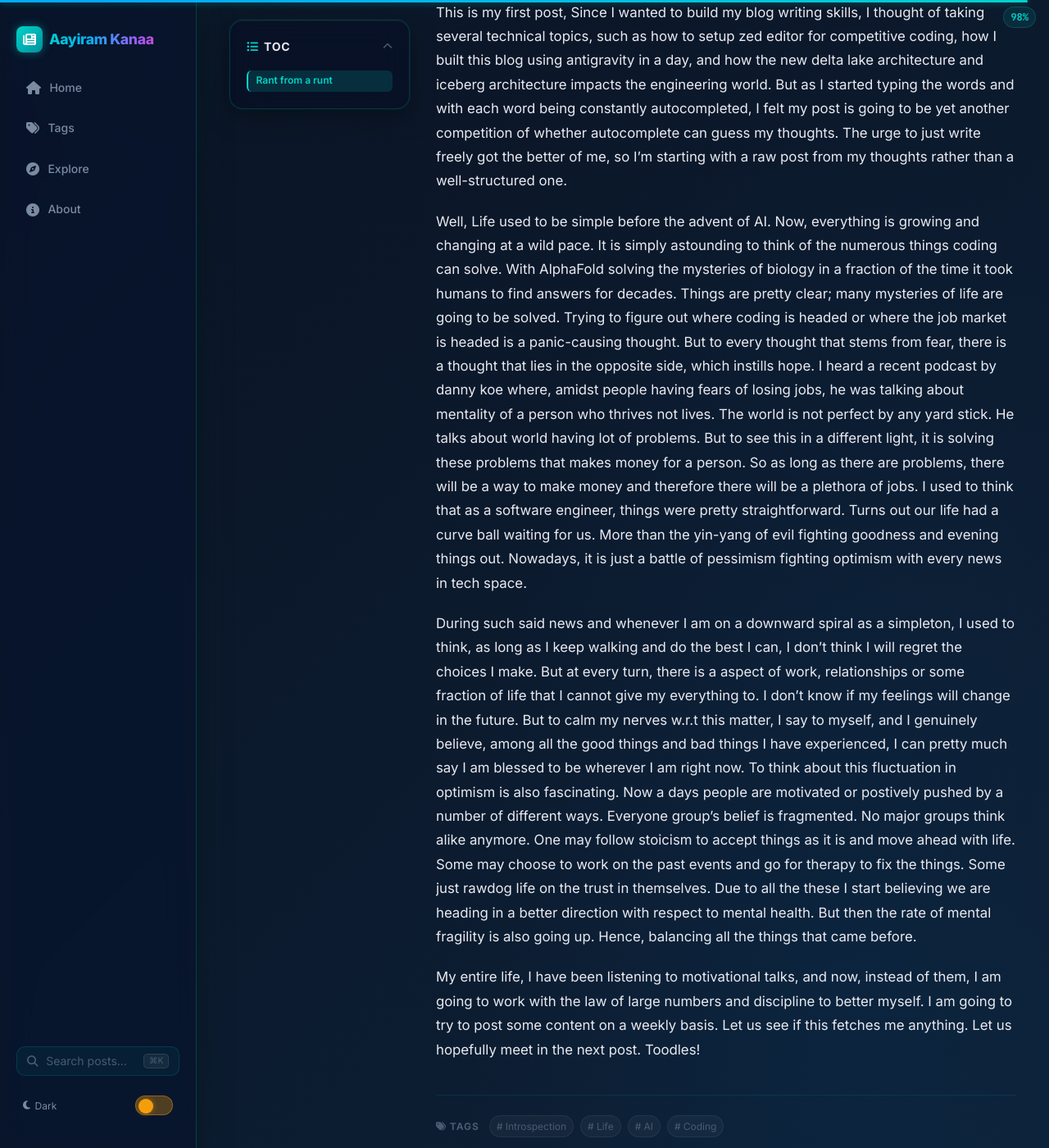
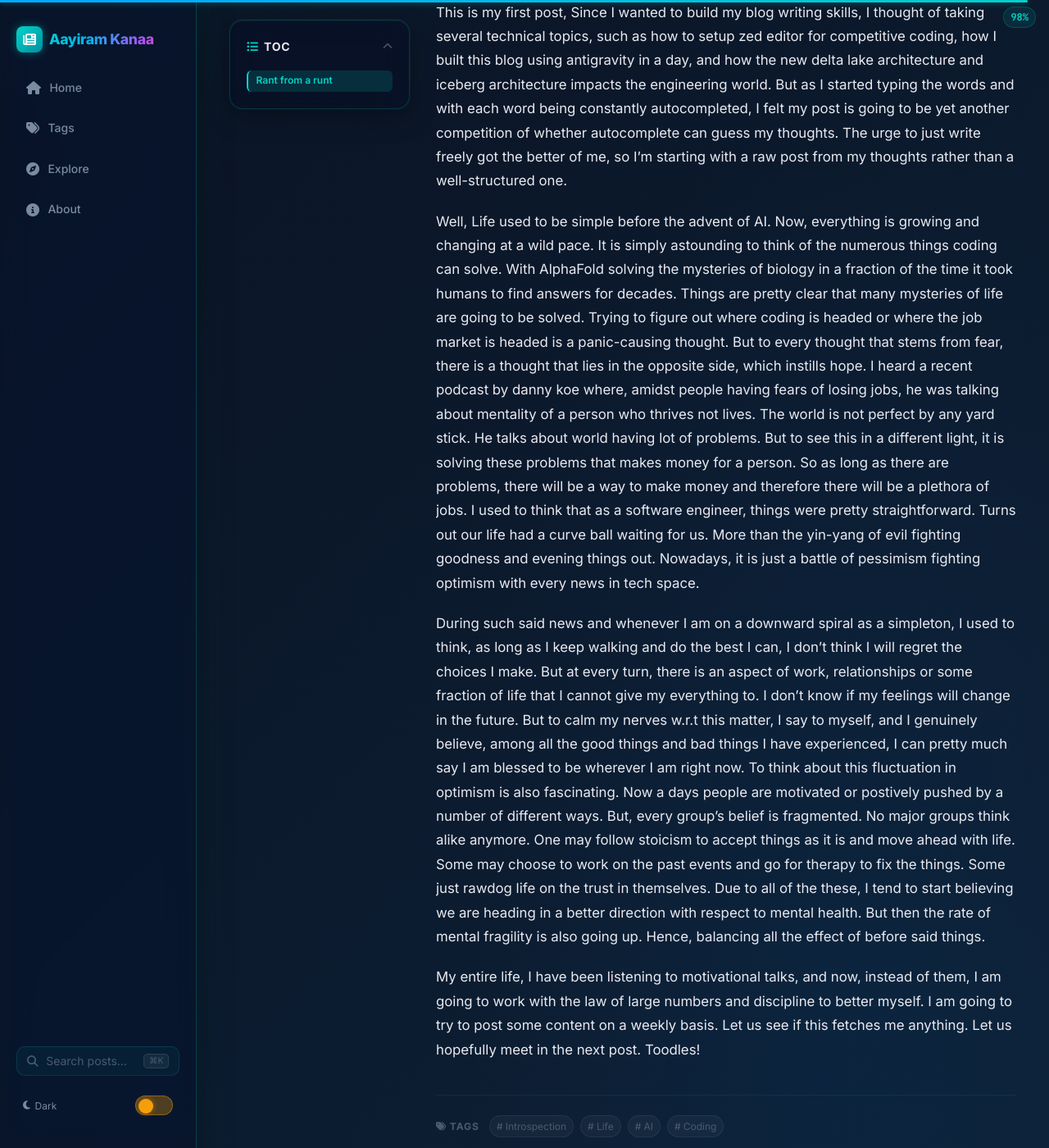
Before and after one commit to gokul0205/Aayiram_Kanaa, a Jekyll site: the page built from _posts/2026-02-28-Candid-musings.md, in a window 1280 px wide and 1400 px high, scrolled down 799 px. Shown: the whole window at 82% size. Built offline with Jekyll 4.4.1, drawn with Linux system fonts in a browser that asks for light colours; nearby versions of some CDN libraries.

Commit message:
grammatical corrections

```diff
--- a/_posts/2026-02-28-Candid-musings.md
+++ b/_posts/2026-02-28-Candid-musings.md
@@ -17,10 +17,10 @@ Life used to be simple back a decade, Things used to be simple, no autocompletes
 This is my first post, Since I wanted to build my blog writing skills, I thought of taking several technical topics, such as how to setup zed editor for competitive coding, how I built this blog using antigravity in a day, and how the new delta lake architecture and iceberg architecture impacts the engineering world. But as I started typing the words and with each word being constantly autocompleted, I felt my post is going to be yet another competition of whether autocomplete can guess my thoughts. The urge to just write freely got the better of me, so I'm starting with a raw post from my thoughts rather than a well-structured one.
 
 
-Well, Life used to be simple before the advent of AI. Now, everything is growing and changing at a wild pace. It is simply astounding to think of the numerous things coding can solve. With AlphaFold solving the mysteries of biology in a fraction of the time it took humans to find answers for decades.  Things are pretty clear; many mysteries of life are going to be solved. Trying to figure out where coding is headed or where the job market is headed is a panic-causing thought. But to every thought that stems from fear, there is a thought that lies in the opposite side, which instills hope. I heard a recent podcast by danny koe where, amidst people having fears of losing jobs, he was talking about mentality of a person who thrives not lives. The world is not perfect by any yard stick. He talks about world having lot of problems. But to see this in a different light, it is solving these problems that makes money for a person. So as long as there are problems, there will be a way to make money and therefore there will be a plethora of jobs. I used to think that as a software engineer, things were pretty straightforward. Turns out our life had a curve ball waiting for us. More than the yin-yang of evil fighting goodness and evening things out. Nowadays, it is just a battle of pessimism fighting optimism with every news in tech space.
+Well, Life used to be simple before the advent of AI. Now, everything is growing and changing at a wild pace. It is simply astounding to think of the numerous things coding can solve. With AlphaFold solving the mysteries of biology in a fraction of the time it took humans to find answers for decades.  Things are pretty clear that many mysteries of life are going to be solved. Trying to figure out where coding is headed or where the job market is headed is a panic-causing thought. But to every thought that stems from fear, there is a thought that lies in the opposite side, which instills hope. I heard a recent podcast by danny koe where, amidst people having fears of losing jobs, he was talking about mentality of a person who thrives not lives. The world is not perfect by any yard stick. He talks about world having lot of problems. But to see this in a different light, it is solving these problems that makes money for a person. So as long as there are problems, there will be a way to make money and therefore there will be a plethora of jobs. I used to think that as a software engineer, things were pretty straightforward. Turns out our life had a curve ball waiting for us. More than the yin-yang of evil fighting goodness and evening things out. Nowadays, it is just a battle of pessimism fighting optimism with every news in tech space.
 
 
-During such said news and whenever I am on a downward spiral as a simpleton, I used to think, as long as I keep walking and do the best I can, I don't think I will regret the choices I make. But at every turn, there is a aspect of work, relationships or some fraction of life that I cannot give my everything to. I don't know if my feelings will change in the future. But to calm my nerves w.r.t this matter, I say to myself, and I genuinely believe, among all the good things and bad things I have experienced, I can pretty much say I am blessed to be wherever I am right now. To think about this fluctuation in optimism is also fascinating. Now a days people are  motivated or postively pushed by a number of different ways. Everyone group's belief is fragmented. No major groups think alike anymore. One may follow stoicism to accept things as it is and move ahead with life. Some may choose to work on the past events and go for therapy to fix the things. Some just rawdog life on the trust in themselves. Due to all the these I start believing we are heading in a better direction with respect to mental health. But then the rate of mental fragility is also going up. Hence, balancing all the things that came before.
+During such said news and whenever I am on a downward spiral as a simpleton, I used to think, as long as I keep walking and do the best I can, I don't think I will regret the choices I make. But at every turn, there is an aspect of work, relationships or some fraction of life that I cannot give my everything to. I don't know if my feelings will change in the future. But to calm my nerves w.r.t this matter, I say to myself, and I genuinely believe, among all the good things and bad things I have experienced, I can pretty much say I am blessed to be wherever I am right now. To think about this fluctuation in optimism is also fascinating. Now a days people are  motivated or postively pushed by a number of different ways. But, every group's belief is fragmented. No major groups think alike anymore. One may follow stoicism to accept things as it is and move ahead with life. Some may choose to work on the past events and go for therapy to fix the things. Some just rawdog life on the trust in themselves. Due to all of the these, I tend to start believing we are heading in a better direction with respect to mental health. But then the rate of mental fragility is also going up. Hence, balancing all the effect of before said things.
 
 
 
```
Also changed, not shown: about.md (+1 -1 lines).
